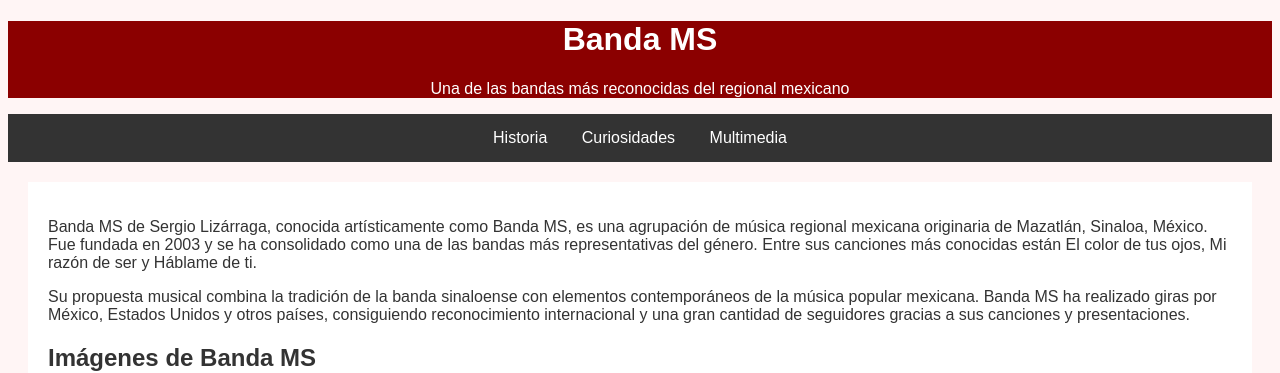
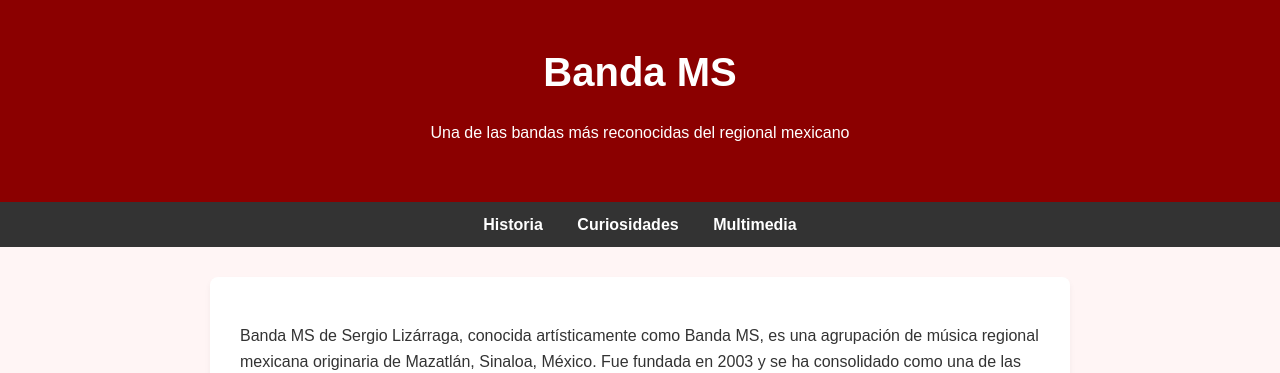
Before and after one commit to ocampoallison49-cpu/Practica12_GrupoBanda_Favorita, a plain HTML site: page index.html in a window 1280 px wide. Shown: the top 373 px of the page. Drawn offline with Linux system fonts and the light colour scheme.

Commit message:
Sexto cambio

```diff
--- a/style.css
+++ b/style.css
@@ -1,43 +1,68 @@
 body {
     font-family: Arial, sans-serif;
+    line-height: 1.6;
     background-color: #fff5f5;
     color: #333;
+    margin: 0;
+    padding: 0;
 }
 
 header {
     background-color: #8b0000;
     color: white;
     text-align: center;
+    padding: 40px 20px;
+}
+
+header h1 {
+    margin: 0;
+    font-size: 2.5rem;
 }
 
 nav {
     background-color: #333;
-    padding: 15px;
+    padding: 10px 0;
     text-align: center;
+    position: sticky;
+    top: 0;
+    z-index: 1000;
 }
 
 nav a {
     color: white;
     text-decoration: none;
-    margin: 15px;
+    margin: 0 15px;
+    font-weight: bold;
+    transition: color 0.3s ease;
+}
+
+nav a:hover {
+    color: #ffcccc;
 }
 
 article, section {
-    padding: 20px;
-    margin: 20px;
+    padding: 30px;
+    margin: 30px auto;
+    max-width: 800px;
     background-color: white;
+    border-radius: 8px;
+    box-shadow: 0 4px 6px rgba(0, 0, 0, 0.05);
 }
 
 a {
     color: #8b0000;
+    text-decoration: none;
+    font-weight: bold;
 }
 
-nav a {
-    color: white;
+a:hover {
+    text-decoration: underline;
 }
 
 footer {
     background-color: #8b0000;
     color: white;
     text-align: center;
+    padding: 20px;
+    margin-top: 40px;
 }
```
